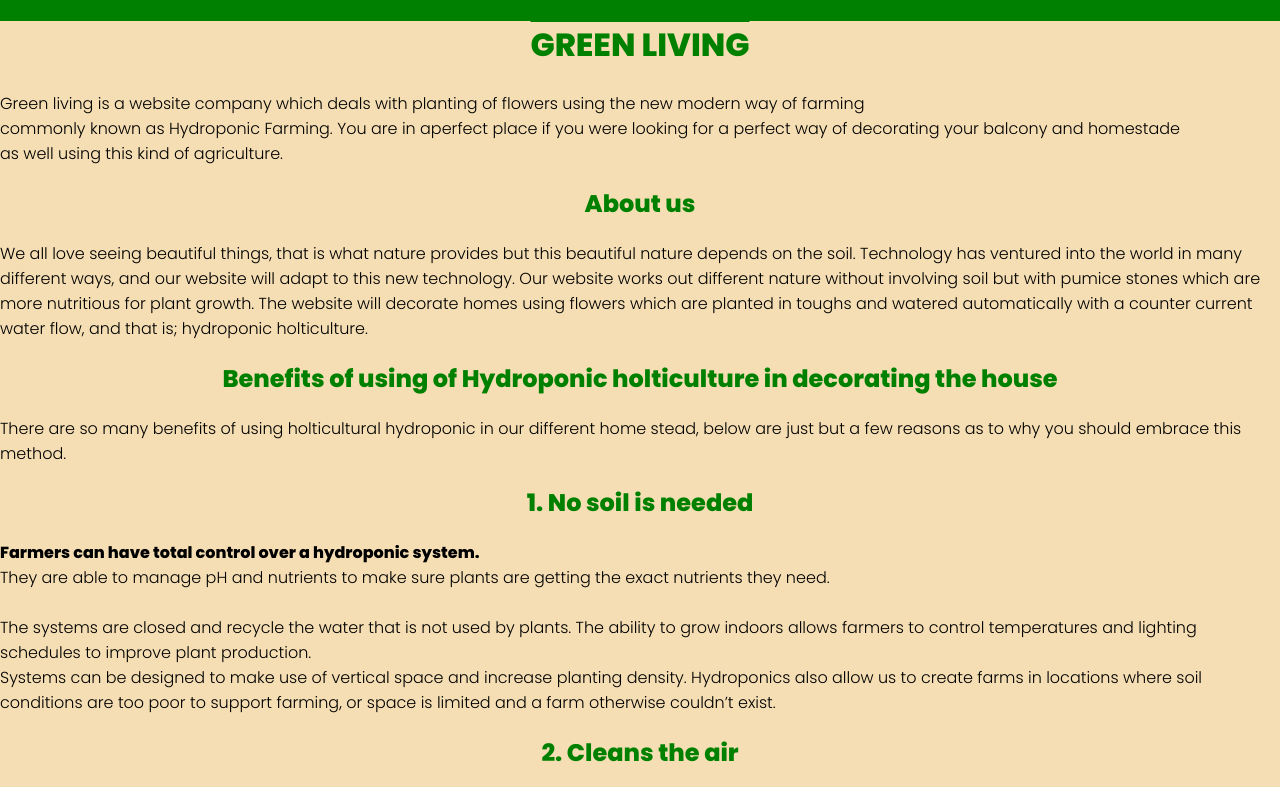
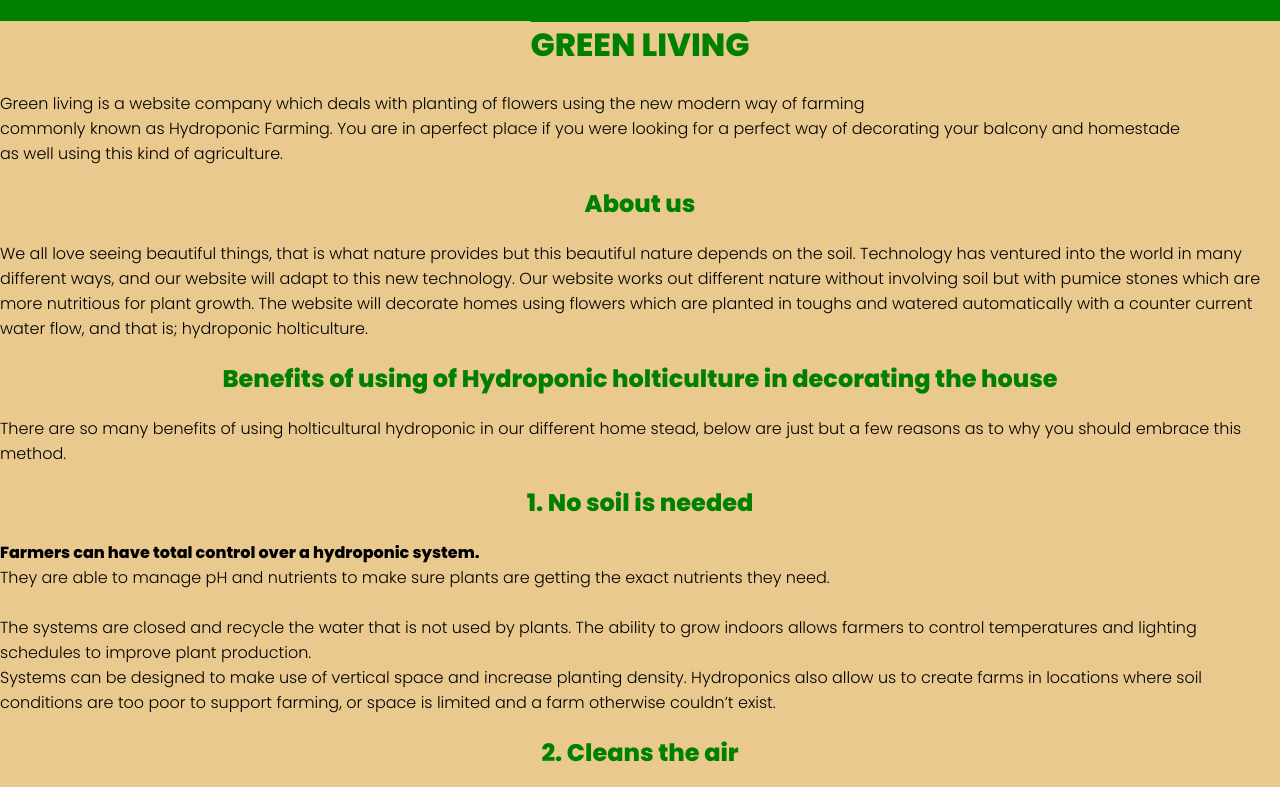
Before and after one commit to AokoMercyline/Hydroponic-Project, a plain HTML site: page index.html in a window 1280 px wide. Shown: the top 787 px of the page. Drawn offline with Linux system fonts and the light colour scheme; grey boxes are pictures that could not be loaded.

Commit message:
modified css

```diff
--- a/styles.css
+++ b/styles.css
@@ -200,5 +200,5 @@ iframe {
 }
 
 .green-living{
-    background-color: wheat;
+    background-color: rgb(233, 201, 142);
 }
```
